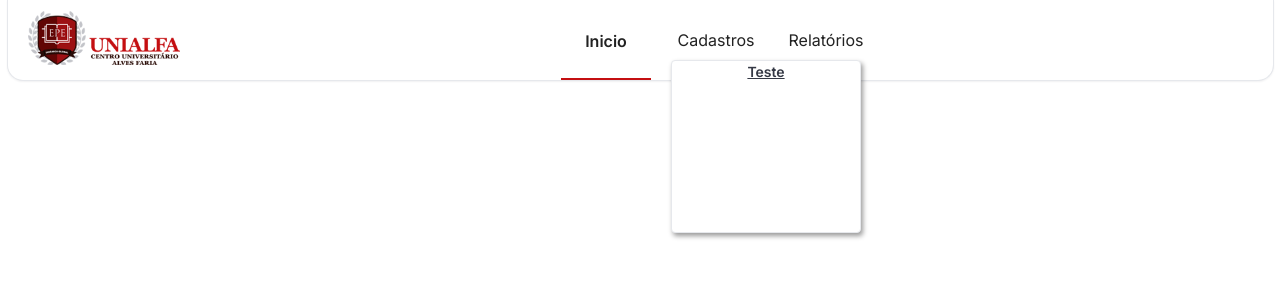
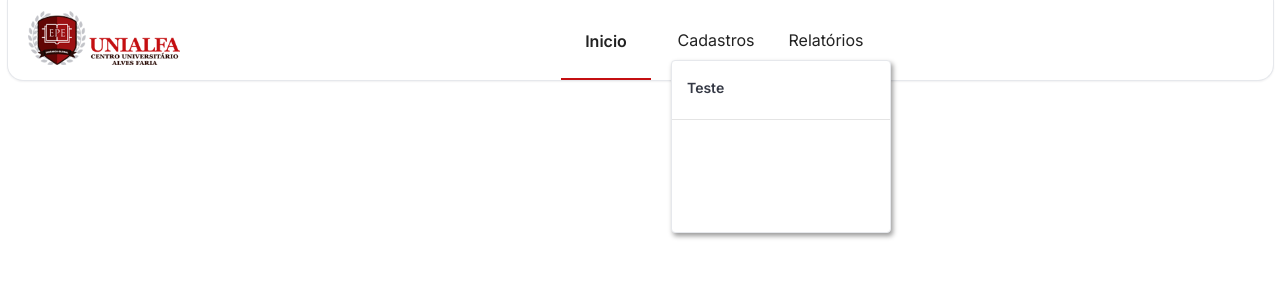
Before and after one commit to Ismael-Vilacian/weekly_worksheet, a React (Create React App) app in the folder front_end/: page / in a window 1280 px wide. Both pictures are taken after a click on the element "Cadastros". Shown: the top 300 px of the page. Built offline with nearby package versions, Linux system fonts and the light colour scheme.

Commit message:
End floating menu

```diff
--- a/front_end/src/components/floatingMenu.tsx
+++ b/front_end/src/components/floatingMenu.tsx
@@ -1,9 +1,11 @@
-import React from "react";
+import React, { useEffect } from "react";
 import { Link } from "react-router-dom";
+import { generateRandomClassName } from "../utils/tools.tsx";
 
 interface PropsMenu {
     data: ItemMenu[];
     render: boolean;
+    setData: (value: boolean) => void;
 }
 
 interface ItemMenu {
@@ -11,15 +13,45 @@ interface ItemMenu {
     link: string;
 }
 
-export class FloatingMenu extends React.Component<PropsMenu> {
+const FloatingMenu: React.FC<PropsMenu> = ({ data, render, setData }) => {
+    const className = generateRandomClassName();
 
-    public render() {
-        const { data, render } = this.props;
+    useEffect(() => {
+        if (render) {
+            const app: any = document.querySelector('.App');
+
+            const handleClickEvent = (event: any) => {
+                if (event) {
+                    const path = event.path || event.composedPath();
+                    if (!path) return;
+
+                    for (const caminho of path) {
+                        if (caminho.className) {
+                            if (caminho.className.search('menu-bar_action') >= 0 || caminho.className.search('menu-bar_action') >= 0) {
+                                return;
+                            } else {
+                                setData(false);
+                                break;
+                            }
+                        }
+                    }
+
+                    app.removeEventListener('click', handleClickEvent);
+                }
+            };
+
+            app.addEventListener('click', handleClickEvent);
+
+            return () => {
+                app.removeEventListener('click', handleClickEvent);
+            };
+        }
+    }, [render, setData]);
 
     return (
         <span>
             {render &&
-                    <div className="floating-menu">
+                <div className={`floating-menu ${className}`}>
                     {data.map((m: ItemMenu) => {
                         return (
                             <Link to={m.link} className="floating-menu_item">
@@ -30,6 +62,7 @@ export class FloatingMenu extends React.Component<PropsMenu> {
                 </div>
             }
         </span>
-        )
-    }
-}
+    );
+};
+
+export default FloatingMenu;
--- a/front_end/src/components/menuBar.tsx
+++ b/front_end/src/components/menuBar.tsx
@@ -1,10 +1,19 @@
 import React, { useState } from "react";
 import logo from "../assets/images/logo.png";
 import { Link } from "react-router-dom";
-import { FloatingMenu } from "./floatingMenu.tsx";
+import FloatingMenu from "./floatingMenu.tsx";
 
 const MenuBar: React.FC = () => {
     const [renderMenuRegister, setRenderMenuRegister] = useState(false);
+    const [renderMenuReports, setrenderMenuReports] = useState(false);
+
+    const renderMenuController = (render: any, setRender: any) => {
+        setRenderMenuRegister(false);
+        setrenderMenuReports(false);
+        if (render != null && setRender != null) {
+            setRender(!render)
+        }
+    }
 
     return (
         <div className="menu-bar">
@@ -12,12 +21,15 @@ const MenuBar: React.FC = () => {
                 <img width={152} src={logo} alt="logo" />
             </div>
             <div className="menu-bar_actions">
-                <Link to="home" className="menu-bar_action menu-bar_action-select">Inicio</Link>
-                <div onClick={() => setRenderMenuRegister(!renderMenuRegister)} className="menu-bar_action">
+                <Link onClick={() => renderMenuController(null, null)} to="home" className="menu-bar_action menu-bar_action-select">Inicio</Link>
+                <div onClick={() => renderMenuController(renderMenuRegister, setRenderMenuRegister)} className="menu-bar_action">
                     Cadastros
-                    <FloatingMenu data={[{description: 'Teste', link: 'home'}]} render={renderMenuRegister} />
+                    <FloatingMenu data={[{ description: 'Teste', link: 'home' }]} render={renderMenuRegister} setData={setRenderMenuRegister} />
                 </div>
-                <div className="menu-bar_action">Relatórios</div>
+                <div onClick={() => renderMenuController(renderMenuReports, setrenderMenuReports)} className="menu-bar_action">
+                    Relatórios
+                    <FloatingMenu data={[{ description: 'Teste', link: 'home' }]} render={renderMenuReports} setData={setrenderMenuReports} />
+                </div>
             </div>
             <div></div>
         </div>
--- a/front_end/src/index.css
+++ b/front_end/src/index.css
@@ -1,6 +1,9 @@
 @import url('https://fonts.googleapis.com/css2?family=Inter:wght@100..900&display=swap');
 @import "bootstrap-icons/font/bootstrap-icons.css";
 
+body {
+  height: 100vh;
+}
 
 * {
   margin: 0;
@@ -11,6 +14,7 @@
 #root .App {
   max-width: 1280px;
   margin: 0 auto;
+  height: 100vh;
 }
 
 #root .menu-bar {
@@ -72,16 +76,25 @@
   box-shadow: 2px 3px 5px 0px rgba(0, 0, 0, 0.40);
   left: 0;
   top: 60px;
+  z-index: 2;
 }
 
 .floating-menu .floating-menu_item {
   min-width: 188px !important;
-  height: 57px;
+  height: 22px;
+  display: inline-block;
   color: #353945;
   font-size: 14px;
   font-weight: 600;
   text-transform: none;
+  border-bottom: 1px solid #E4E4E4;
   text-align: initial;
+  text-decoration: none;
+  padding: 18px 15px;
+}
+
+.floating-menu .floating-menu_item:hover {
+  background: linear-gradient(52deg, #b52d2d26, #30706e00);
 }
 
 .page {
--- /dev/null
+++ b/front_end/src/utils/tools.tsx
@@ -0,0 +1,9 @@
+export const generateRandomClassName = () => {
+    const characters = 'abcdefghijklmnopqrstuvwxyzABCDEFGHIJKLMNOPQRSTUVWXYZ';
+    let className = '';
+    for (let i = 0; i < 6; i++) {
+        const randomIndex = Math.floor(Math.random() * characters.length);
+        className += characters[randomIndex];
+    }
+    return className;
+};
```
Lines whose indentation alone changed are shown as unchanged.
